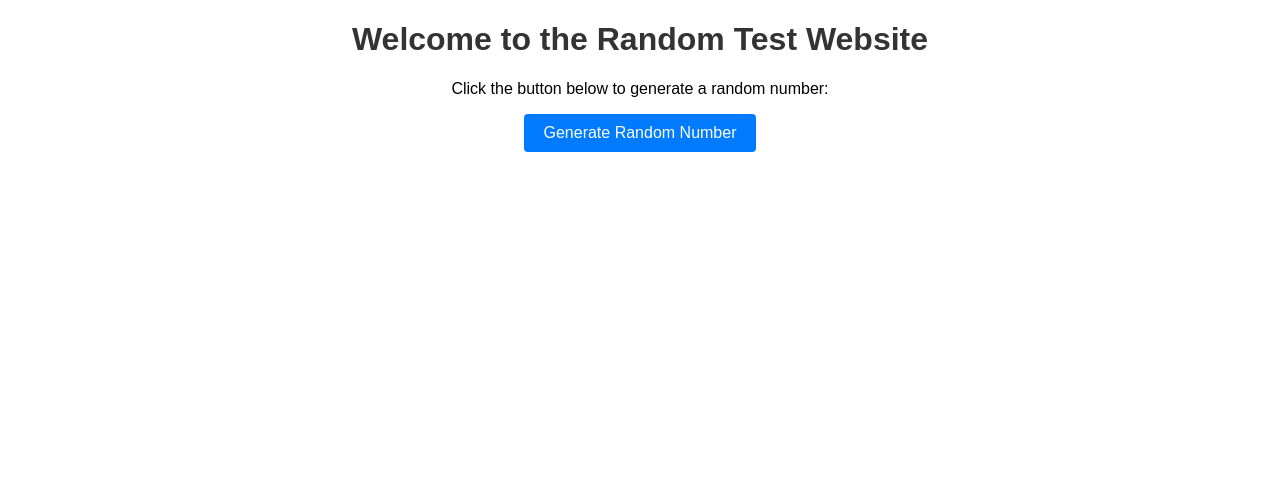
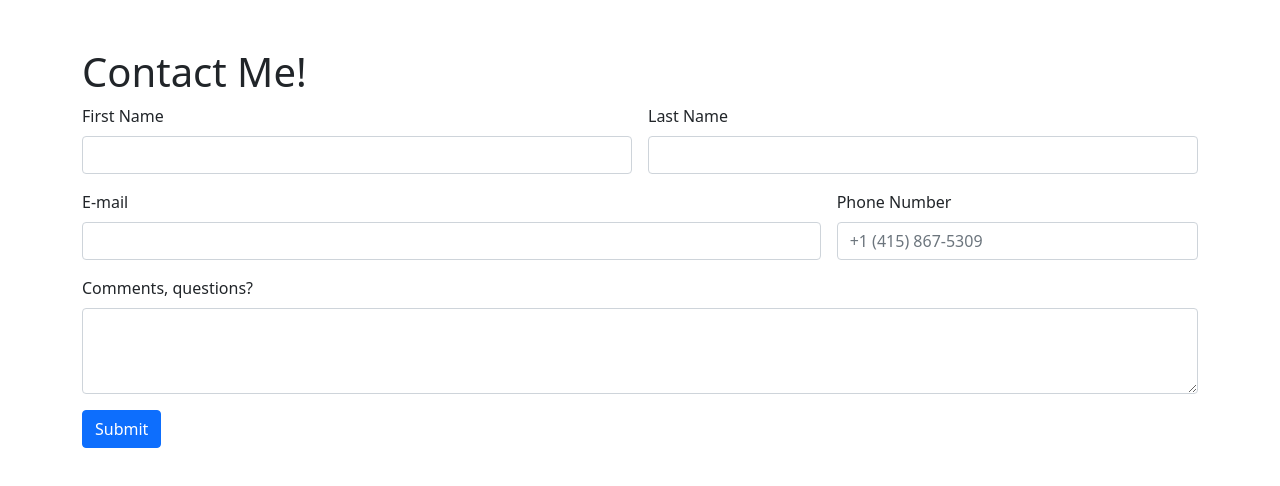
Before and after one commit to AndyHuynh06/test.github.io, a plain HTML site: page index.html in a window 1280 px wide. Drawn offline with nearby package versions, Linux system fonts and the light colour scheme.

Commit message:
Add files via upload

```diff
--- a/index.html
+++ b/index.html
@@ -1,42 +1,63 @@
-<!DOCTYPE html>
-<html>
-<head>
-  <title>Random Test Website</title>
-  <style>
-    body {
-      font-family: Arial, sans-serif;
-      text-align: center;
-    }
+<!doctype html>
+<html lang="en">
+  <head>
+    <!-- Required meta tags -->
+    <meta charset="utf-8">
+    <meta name="viewport" content="width=device-width, initial-scale=1">
 
-    h1 {
-      color: #333;
-    }
+    <!-- Bootstrap CSS -->
+    <link href="https://cdn.jsdelivr.net/npm/bootstrap@5.0.1/dist/css/bootstrap.min.css" rel="stylesheet" integrity="sha384-+0n0xVW2eSR5OomGNYDnhzAbDsOXxcvSN1TPprVMTNDbiYZCxYbOOl7+AMvyTG2x" crossorigin="anonymous">
 
-    #random-button {
-      padding: 10px 20px;
-      background-color: #007bff;
-      color: #fff;
-      border: none;
-      border-radius: 4px;
-      cursor: pointer;
-      font-size: 16px;
-    }
-  </style>
-</head>
-<body>
-  <h1>Welcome to the Random Test Website</h1>
-  <p>Click the button below to generate a random number:</p>
-  <button id="random-button">Generate Random Number</button>
-  <p id="random-number"></p>
+    <title>Hello, world!</title>
+  </head>
+  <body>
 
-  <script>
-    var randomButton = document.getElementById('random-button');
-    var randomNumber = document.getElementById('random-number');
+    <div class="container mt-5">
+        <h1>Contact Me!</h1>
+        <form class="row g-3" action="https://formsubmit.co" method="POST">
+          <!-- Honeypot -->
+          <input type="text" name="_honey" style="display: none;">
 
-    randomButton.addEventListener('click', function() {
-      var number = Math.floor(Math.random() * 100) + 1;
-      randomNumber.textContent = 'Random Number: ' + number;
-    });
-  </script>
-</body>
+          <!-- Disable Captcha -->
+          <input type="hidden" name="_captcha" value="false">
+
+          <input type="hidden" name="_next" value="https://haydn5.github.io/formsubmitdemo/success.html" >
+
+          <div class="col-md-6">
+            <label for="firstName" class="form-label">First Name</label>
+            <input type="text" class="form-control" name="name" id="firstName" required>
+          </div>
+          <div class="col-md-6">
+            <label for="lastName" class="form-label">Last Name</label>
+            <input type="text" class="form-control" name="Last&nbsp;Name" id="lastName" required>
+          </div>
+          <div class="col-md-8">
+            <label for="emailInfo" class="form-label">E-mail</label>
+            <input type="email" class="form-control" name="email" id="emailInfo" required>
+          </div>
+          <div class="col-md-4">
+            <label for="phoneNumber" class="form-label">Phone Number</label>
+            <input type="text" class="form-control" name="phone" id="phoneNumber" placeholder="+1 (415) 867-5309">
+          </div>
+          <div class="col-md-12">
+            <label for="comments" class="form-label">Comments, questions?</label>
+            <textarea class="form-control" id="comments" name="comments,&nbsp;questions" rows="3" required></textarea>
+          </div>
+          <div class="col-md-12">
+            <button type="submit" class="btn btn-primary">Submit</button>
+          </div>
+        </form>
+    </div>
+
+    <!-- Optional JavaScript; choose one of the two! -->
+
+    <!-- Option 1: Bootstrap Bundle with Popper -->
+    <script src="https://cdn.jsdelivr.net/npm/bootstrap@5.0.1/dist/js/bootstrap.bundle.min.js" integrity="sha384-gtEjrD/SeCtmISkJkNUaaKMoLD0//ElJ19smozuHV6z3Iehds+3Ulb9Bn9Plx0x4" crossorigin="anonymous"></script>
+
+    <!-- Option 2: Separate Popper and Bootstrap JS -->
+    <!--
+    <script src="https://cdn.jsdelivr.net/npm/@popperjs/core@2.9.2/dist/umd/popper.min.js" integrity="sha384-IQsoLXl5PILFhosVNubq5LC7Qb9DXgDA9i+tQ8Zj3iwWAwPtgFTxbJ8NT4GN1R8p" crossorigin="anonymous"></script>
+    <script src="https://cdn.jsdelivr.net/npm/bootstrap@5.0.1/dist/js/bootstrap.min.js" integrity="sha384-Atwg2Pkwv9vp0ygtn1JAojH0nYbwNJLPhwyoVbhoPwBhjQPR5VtM2+xf0Uwh9KtT" crossorigin="anonymous"></script>
+    -->
+  </body>
 </html>
```
Also changed, not shown: success.html (added, +31 -0 lines).
